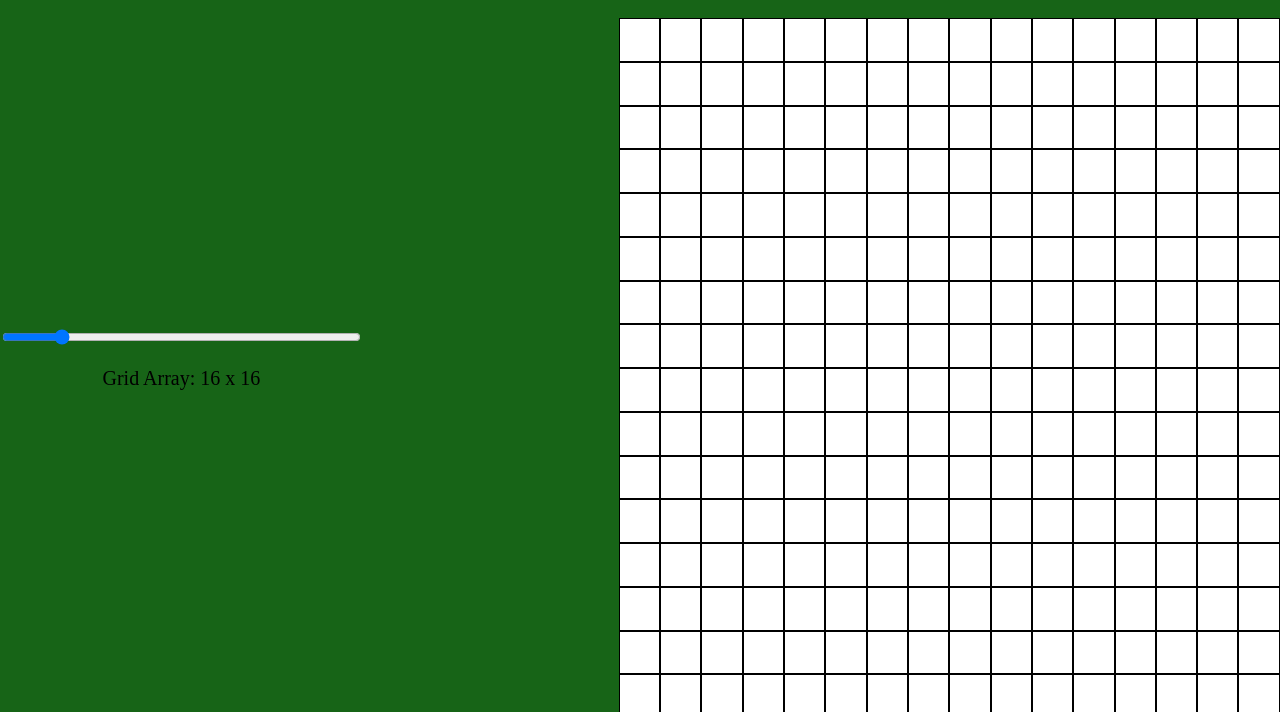
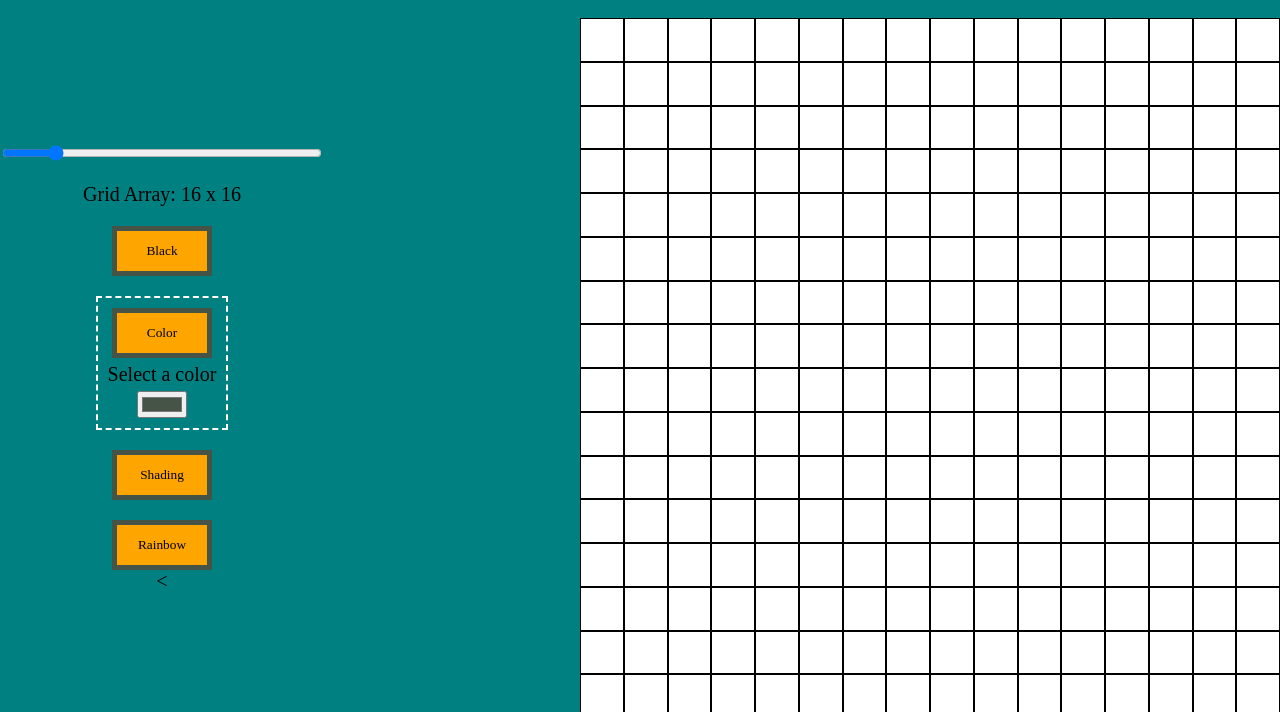
Before and after one commit to TheElectronicFish/Etch-A-Sketch, a plain HTML site: page index.html in a window 1280 px wide. Shown: the part 107-819 px from the top of the page. Drawn offline with Linux system fonts and the light colour scheme; a web font is replaced by a local one.

Commit message:
Update 3-11-23

```diff
--- a/css/styles.css
+++ b/css/styles.css
@@ -54,7 +54,7 @@ body {
     height: 100vh;
     width: 100vw;
     margin: 0;
-    background-color: rgb(23, 100, 23);
+    background-color: teal;
 }
 
 .header, .content, .footer {
@@ -90,11 +90,37 @@ body {
     flex: 1 1 auto;
 }
 
+.option-container{
+    display: flex;
+    flex-direction: column;
+    align-items: center;
+    gap: 20px;
+}
+
+.option-container button{
+    width: 100px;
+    height: 50px;
+    padding: 0;
+    border: 5px solid #465448;
+    background-color: orange;
+}
+
+.color-container{
+    display: flex;
+    flex-direction: column;
+    align-items: center;
+    gap: 5px;
+    border: 2px dashed white;
+    padding: 10px;
+}
+
 .grid {
     display: flex;
+    flex-wrap: wrap;
     height: 700px;
     width: 700px;
     border-radius: 5px;
+    flex: 0 0 auto;
 }
 
 .slider {
--- a/index.html
+++ b/index.html
@@ -26,10 +26,24 @@
                 </div>
 
                 <p> Grid Array: <span class="value"></span></p>
+
+            <div class="option-container">
+                <button>Black</button>
+                <div class="color-container">
+                    <button>
+                        Color
+                    </button>
+                    <label for=".color">Select a color</label>
+                    <input type="color" class="color" value="#465448">
+                </div>
+                <button>Shading</button>
+                <button>Rainbow</button>
+            </div>
+
+            <
             </div>
 
             <div class="grid">
-
             </div>
 
         </div>
--- a/js/etch-a-sketch.js
+++ b/js/etch-a-sketch.js
@@ -3,23 +3,37 @@ let valueDisplay = document.querySelector('.value');
 let grid = document.querySelector('.grid');
 
 
+let currentColor = "rgb(0, 0, 0)";
+
+// function createSquares(multiplyer) {
+//     let rowWidth = grid.clientWidth / multiplyer;
+
+//     for (let i = 0; i < multiplyer; i++) {
+//         let row = document.createElement('div');
+//         row.setAttribute('style', `display: flex; flex-direction: column; height: 100%; width: ${rowWidth}px`);
+//         grid.appendChild(row);
+//         let squareHeight = row.clientHeight / multiplyer;
+
+//         for (let i = 0; i < multiplyer; i++) {
+//             let square = document.createElement('div');
+//             square.setAttribute('style', `width: 100%; height: ${squareHeight}px; border: 1px; border-style: solid; background-color: white`);
+//             square.classList.add('square');
+//             row.appendChild(square);
+//         }
+
+//     }
+// }
+
 function createSquares(multiplyer) {
-    let rowWidth = grid.clientWidth / multiplyer;
+        let width = grid.clientWidth / multiplyer;
+        let height = grid.clientHeight / multiplyer;
 
-    for (let i = 0; i < multiplyer; i++) {
-        let row = document.createElement('div');
-        row.setAttribute('style', `display: flex; flex-direction: column; height: 100%; width: ${rowWidth}px`);
-        grid.appendChild(row);
-        let squareHeight = row.clientHeight / multiplyer;
-
-        for (let i = 0; i < multiplyer; i++) {
+        for (let i = 0; i < (multiplyer * multiplyer); i++) {
             let square = document.createElement('div');
-            square.setAttribute('style', `width: 100%; height: ${squareHeight}px; border: 1px; border-style: solid; background-color: white`);
-            row.appendChild(square);
+            square.setAttribute('style', `display: flex; flex-direction: row; height: ${height}; width: ${width}px;border: 1px; border-style: solid; background-color: white`);
+            grid.appendChild(square);
         }
-
     }
-}
 
 function removeSquares(parent) {
     // another way of doing it
@@ -27,12 +41,28 @@ function removeSquares(parent) {
     // while(grid.firstChild) {
     //     grid.removeChild(grid.lastChild);
     // }
-    grid.innerHTML='';
+    parent.innerHTML='';
 }
+
+function syncSquares () {
+    squares = document.querySelectorAll('.square');
+    // grid.addEventListener('mousedown', () => {
+    // })
+    }
 
 valueDisplay.textContent = `${slider.value} x ${slider.value}`;
 createSquares(slider.value);
+syncSquares();
 
+// Tried to make hovering work on the etcha sketch
+// let mouseDown = false;
+// // document.body.addEventListener('mousedown', () => mouseDown = true);
+// // document.body.addEventListener('mouseup', () => mouseDown = false);
+
+// document.body.onmousedown = () => (mouseDown = true);
+// document.body.onmouseup = () => (mouseDown = false);
+
+// if (true) {console.log(mouseDown)};
 
 slider.addEventListener('input', () => {
     valueDisplay.textContent = `${slider.value} x ${slider.value}`;
@@ -41,4 +71,16 @@ slider.addEventListener('input', () => {
 slider.addEventListener('mouseup', () => {
     removeSquares(grid);
     createSquares(slider.value);
+    syncSquares();
 });
+
+
+
+
+if (mouseDown == true) {
+    squares.forEach(square => {
+        square.addEventListener('mouseover', () => {
+            square.style.backgroundColor = currentColor;
+        })
+    });
+}
```
